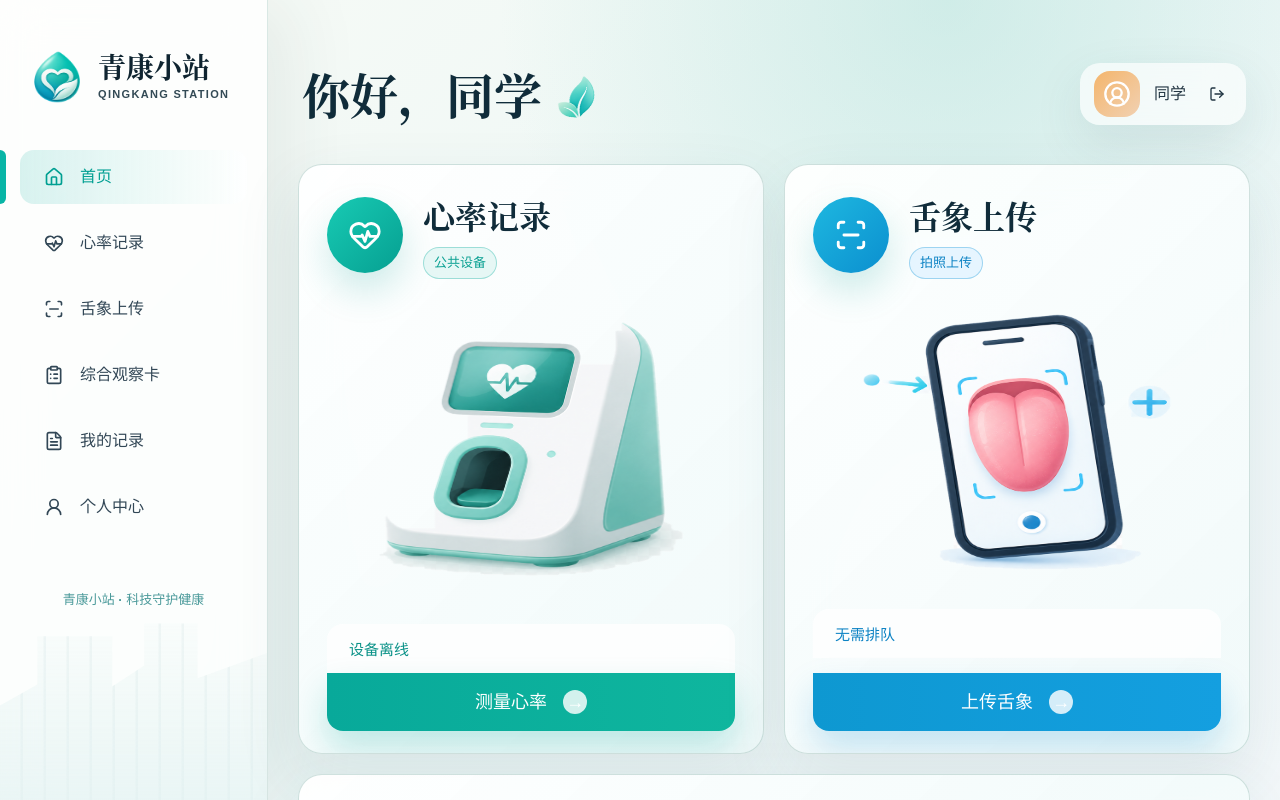
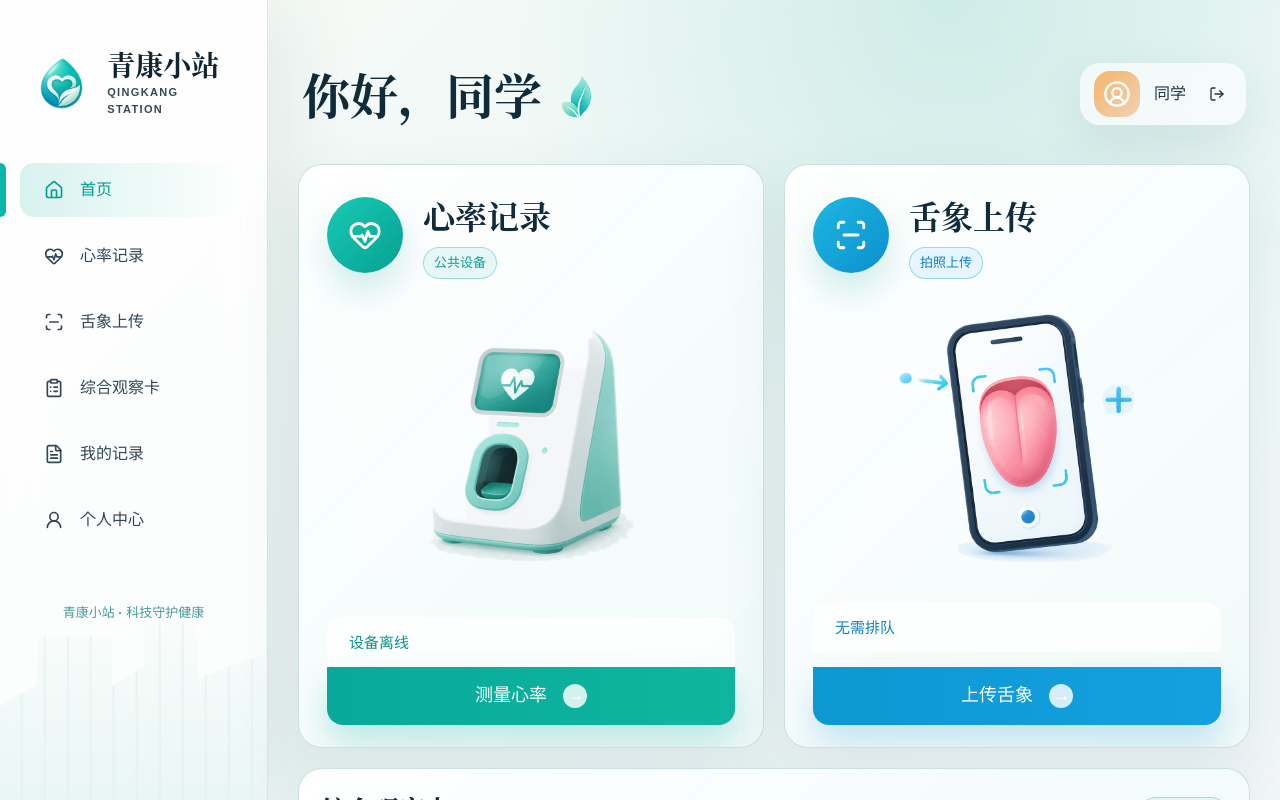
Before and after one commit to RinoPaw/qingkang-station, a React (Vite) app in the folder qingkang_web/: page / in a window 1280 px wide. Shown: the top 800 px of the page. Built offline with nearby package versions, Linux system fonts and the light colour scheme; no server answers.

Commit message:
Preserve PNG illustration aspect ratios

```diff
--- a/qingkang_web/src/styles/home-overrides.css
+++ b/qingkang_web/src/styles/home-overrides.css
@@ -1,5 +1,7 @@
 .home-logo-mark {
   display: inline-flex;
+  width: 64px;
+  height: 64px;
   align-items: center;
   justify-content: center;
   border-radius: 0;
@@ -12,8 +14,12 @@
 }
 
 .home-logo-svg {
-  width: 58px;
-  height: 58px;
+  display: block;
+  width: auto;
+  max-width: 58px;
+  height: auto;
+  max-height: 58px;
+  object-fit: contain;
 }
 
 .home-head-row {
@@ -43,13 +49,19 @@
   width: 44px;
   height: 44px;
   margin-left: 12px;
+  align-items: center;
+  justify-content: center;
   vertical-align: -6px;
   transform: none;
 }
 
 .home-leaf-svg {
-  width: 100%;
-  height: 100%;
+  display: block;
+  width: auto;
+  max-width: 44px;
+  height: auto;
+  max-height: 44px;
+  object-fit: contain;
 }
 
 .home-user-logout {
@@ -89,8 +101,22 @@
 }
 
 .home-hero-illustration {
-  width: min(360px, 82%);
-  max-height: 276px;
+  display: block;
+  width: auto;
+  height: auto;
+  max-width: 86%;
+  max-height: 270px;
+  object-fit: contain;
+}
+
+.home-heart-station-img {
+  max-width: 78%;
+  max-height: 252px;
+}
+
+.home-tongue-upload-img {
+  max-width: 74%;
+  max-height: 270px;
 }
 
 .home-live-status {
```
